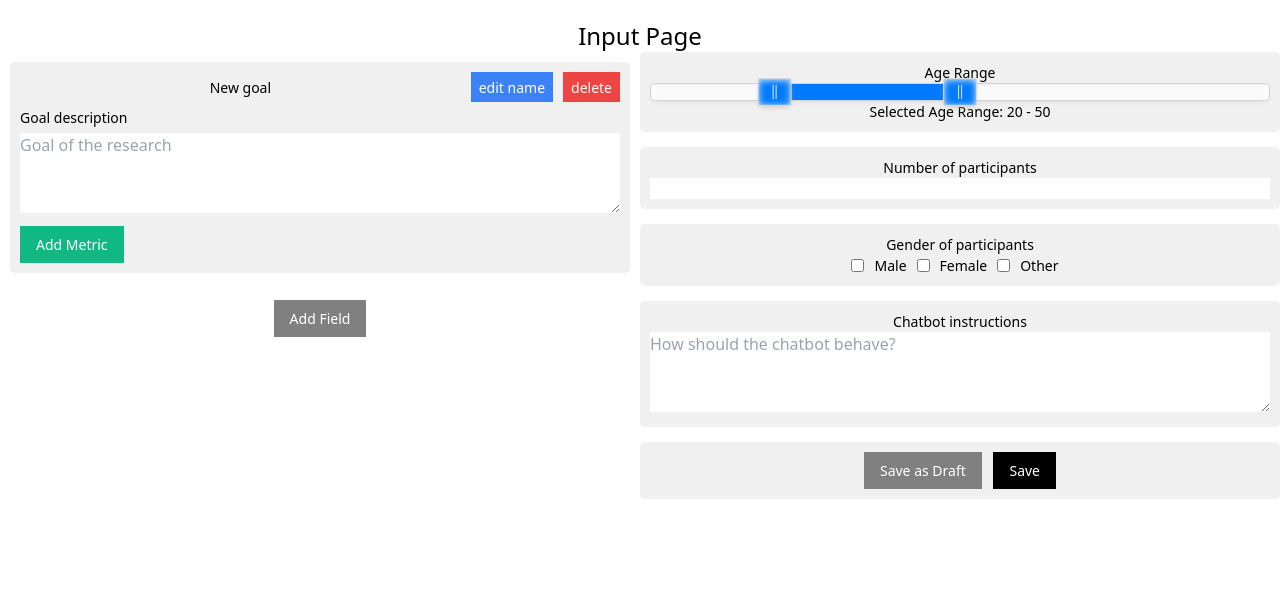
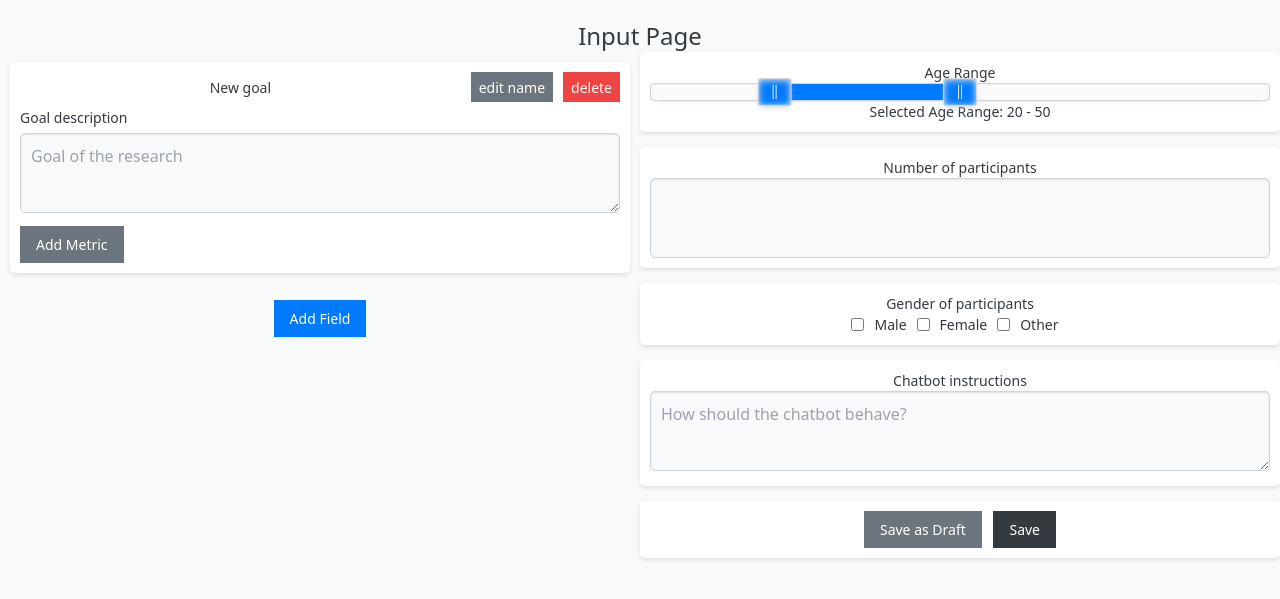
Before and after one commit to Stasieniec/chatbot-based-research, a Flask app: page /input in a window 1280 px wide. Shown: the top 599 px of the page. Run offline with Flask 3, Linux system fonts and the light colour scheme; style sheets or scripts are compiled from the project's sources; some libraries are stand-ins or nearby versions.

Commit message:
better styles

```diff
--- a/static/styles.css
+++ b/static/styles.css
@@ -1,25 +1,32 @@
 /* Adjust the font size for the entire body */
 body {
     font-size: 0.875rem; /* Adjust as needed */
+    background-color: #f8f9fa; /* Light background */
+    color: #343a40; /* Dark text color */
 }
 
 /* Add this rule to align the "Add Metric" button to the left */
 .btn-secondary {
     display: block; /* Ensure the button takes full width */
     text-align: left; /* Align text to the left */
+    background-color: #6c757d; /* Secondary color */
+    color: #fff; /* White text */
 }
 
 .btn-primary {
-    background-color: grey; /* Set background color to grey */
+    background-color: #007bff; /* Primary color */
+    color: #fff; /* White text */
 }
 
 /* Add these styles to the end of styles.css */
 .btn-draft {
-    background-color: grey; /* Grey background */
+    background-color: #6c757d; /* Secondary color */
+    color: #fff; /* White text */
 }
 
 .btn-save {
-    background-color: black; /* Black background */
+    background-color: #343a40; /* Dark color */
+    color: #fff; /* White text */
 }
 
 /* Adjust the form section and form group styles */
@@ -29,9 +36,10 @@ body {
 
 .form-group {
     margin-bottom: 15px; /* Adjust margin as needed */
-    background-color: #f0f0f0; /* Grey background */
+    background-color: #ffffff; /* White background */
     border-radius: 5px; /* Border radius */
     padding: 10px; /* Padding inside the container */
+    box-shadow: 0 2px 4px rgba(0, 0, 0, 0.1); /* Subtle shadow */
 }
 
 .form-group .checkbox-group {
@@ -57,10 +65,17 @@ body {
     margin-left: 10px; /* Add some space between title and button */
 }
 
-.form-group textarea {
+.form-group textarea,
+.form-group input[type="text"],
+.form-group input[type="number"] {
     height: 80px; /* Adjust height as needed */
     font-size: 1rem; /* Adjust font size as needed */
     width: 100%; /* Ensure textarea takes full width */
+    background-color: #f8f9fa; /* Light background */
+    border: 1px solid #ced4da; /* Light border */
+    border-radius: 5px; /* Border radius */
+    padding: 10px; /* Padding inside the input */
+    box-shadow: inset 0 1px 2px rgba(0, 0, 0, 0.1); /* Subtle inner shadow */
 }
 
 /* Adjust the slider input styles */
@@ -84,10 +99,11 @@ input[type="range"] {
     display: flex;
     align-items: center;
     justify-content: flex-start; /* Ensure items are aligned to the left */
-    background-color: #f0f0f0;
+    background-color: #ffffff; /* White background */
     padding: 10px;
     margin-top: 10px;
     border-radius: 5px;
+    box-shadow: 0 2px 4px rgba(0, 0, 0, 0.1); /* Subtle shadow */
 }
 
 /* Add these styles to the end of styles.css */
@@ -100,7 +116,6 @@ input[type="range"] {
     width: 100%;
     height: 100%;
     overflow: auto;
-    background-color: rgb(0,0,0);
     background-color: rgba(0,0,0,0.4);
     padding-top: 60px;
 }
@@ -119,6 +134,7 @@ input[type="range"] {
     width: 90%; /* Increase width to accommodate Likert scale labels */
     max-width: 700px; /* Increase max-width to make the modal wider */
     position: relative; /* Add this to position the close button */
+    box-shadow: 0 4px 8px rgba(0, 0, 0, 0.1); /* Subtle shadow */
 }
 
 .goal-label {
@@ -203,3 +219,8 @@ input[type="range"] {
 .metric-title button {
     margin-left: 10px; /* Add some space between buttons */
 }
+
+.modal-content .btn-primary {
+    padding: 5px 10px; /* Increase padding for larger button */
+    font-size: 1rem; /* Adjust font size if needed */
+}
```
